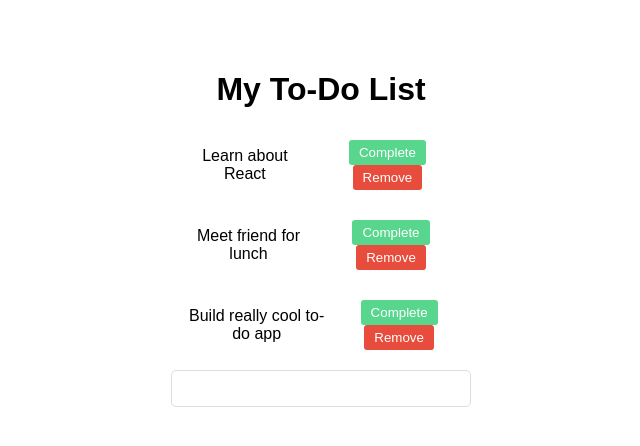
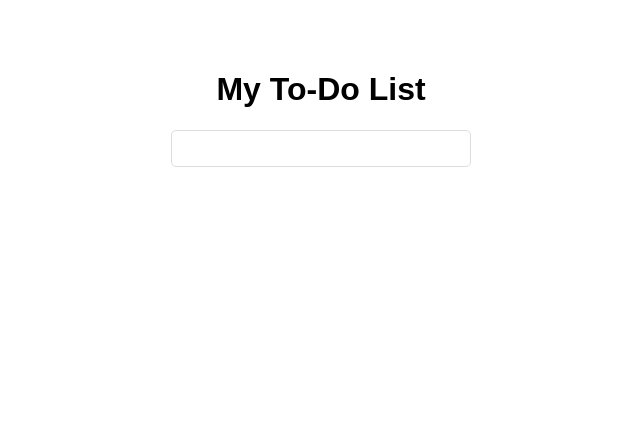
Before and after one commit to hruden/todo-list, a React (Create React App) app in the folder todo-list/: page / in a window 1280 px wide. Shown: the top 446 px of the page, without its empty margins (319-959 px from the left). Built offline with nearby package versions, Linux system fonts and the light colour scheme.

Commit message:
add localStorage

```diff
--- a/todo-list/src/components/todoList/todoList.js
+++ b/todo-list/src/components/todoList/todoList.js
@@ -1,38 +1,37 @@
-import React, { useState } from 'react';
+import React, { useState, useEffect } from 'react';
 import Todo from '../todo/todo';
 import TodoForm from '../todoForm/todoForm';
 
 function TodoList() {
-  const [todos, setTodos] = useState([
-    {
-      text: 'Learn about React',
-      isCompleted: false
-    },
-    {
-      text: 'Meet friend for lunch',
-      isCompleted: false
-    },
-    {
-      text: 'Build really cool to-do app',
-      isCompleted: false
+  const [todos, setTodos] = useState([]);
+
+  useEffect(() => {
+    const savedTodos = JSON.parse(localStorage.getItem('todos'));
+    if (savedTodos) {
+      setTodos(savedTodos);
     }
-  ]);
+  }, []);
 
-  const addTodo = text => {
-    const newTodos = [...todos, { text }];
+  const saveTodos = (newTodos) => {
     setTodos(newTodos);
+    localStorage.setItem('todos', JSON.stringify(newTodos));
   };
 
-  const completeTodo = index => {
+  const addTodo = (text) => {
+    const newTodos = [...todos, { text, isCompleted: false }];
+    saveTodos(newTodos);
+  };
+
+  const completeTodo = (index) => {
     const newTodos = [...todos];
     newTodos[index].isCompleted = true;
-    setTodos(newTodos);
+    saveTodos(newTodos);
   };
 
-  const removeTodo = index => {
+  const removeTodo = (index) => {
     const newTodos = [...todos];
     newTodos.splice(index, 1);
-    setTodos(newTodos);
+    saveTodos(newTodos);
   };
 
   return (
```
